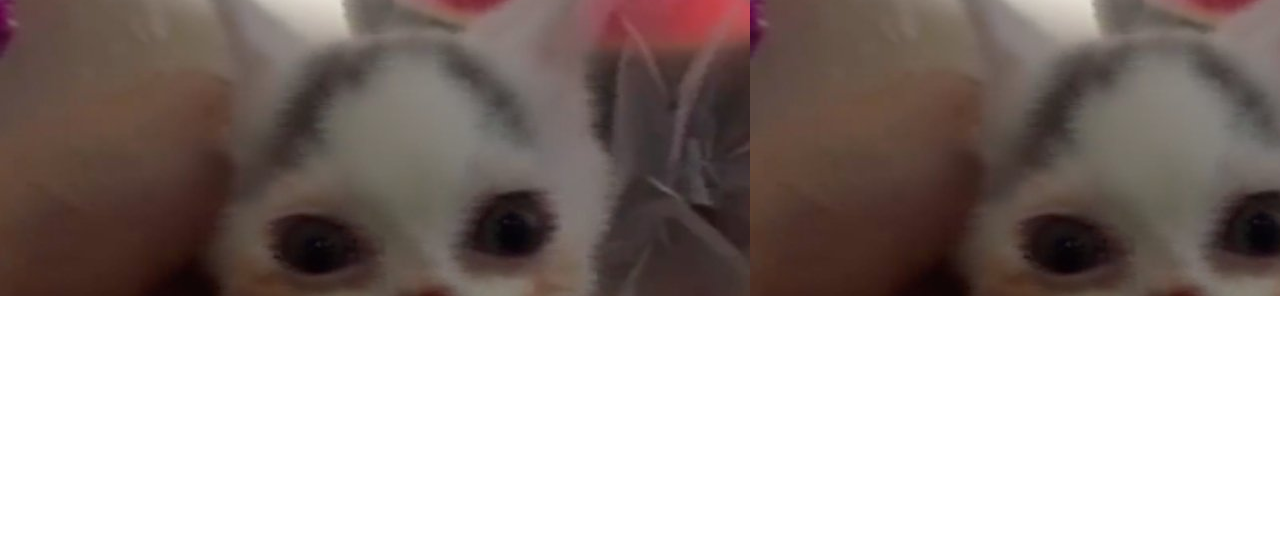
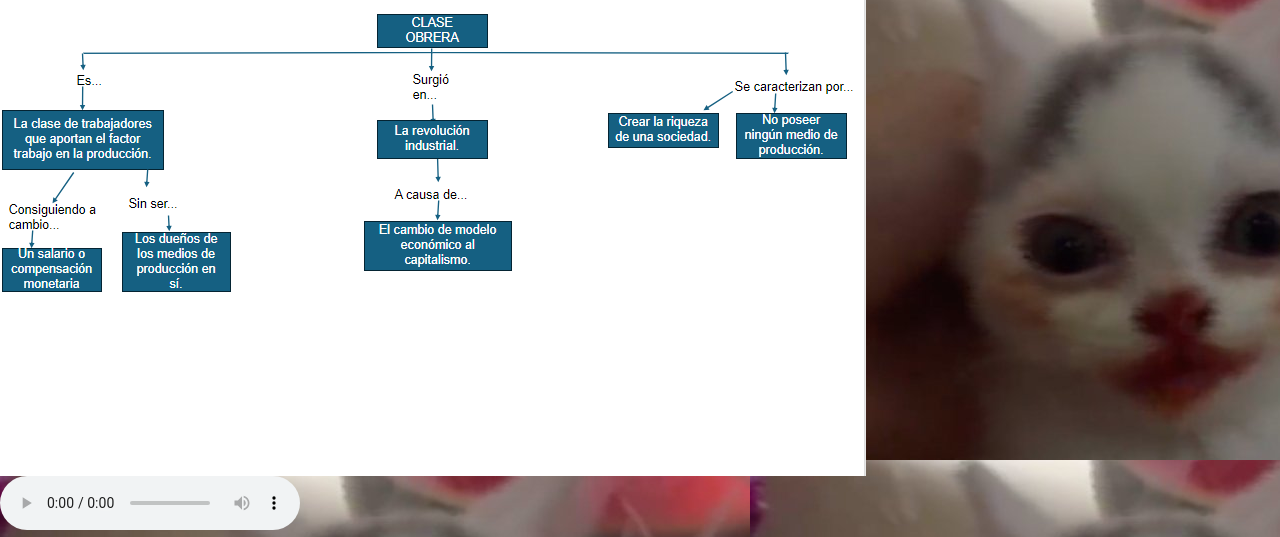
Before and after one commit to Nikocc0703/cosa-de-tecnologia, a plain HTML site: page sociales3.html in a window 1280 px wide. Shown: the part 504-1041 px from the top of the page. Before the commit the page ends 800 px from the top, so only its background shows below. Drawn offline with Linux system fonts and the light colour scheme.

Commit message:
commit semifinal

```diff
--- a/sociales3.html
+++ b/sociales3.html
@@ -59,7 +59,14 @@
 <div class="texto">
 <div  class="titulo">SOCIALES</div>
 
+<div class="conceptual"></div>
 
+<audio controls>
+
+    <source src="reflexion.mp3" type="audio/mpeg"/>
+
+
+</audio>
 
 
 
```
Also changed, not shown: conceptual.PNG (added), 1 other file.
